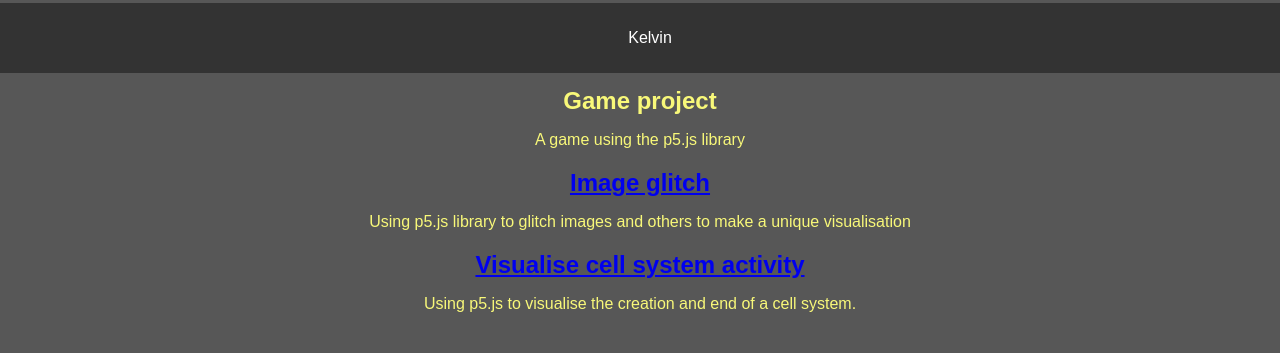
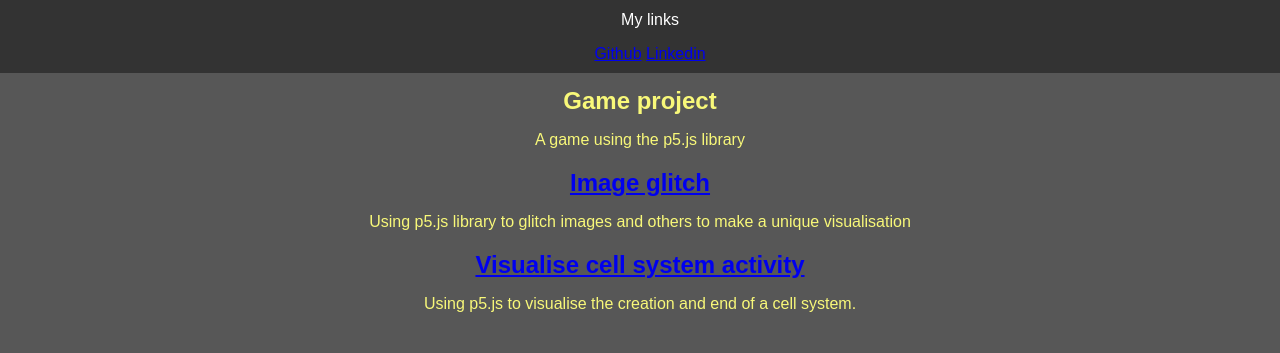
Before and after one commit to chewkel/portfolio, a plain HTML site: page projects.html in a window 1280 px wide. Shown: the part 727-1080 px from the top of the page. Drawn offline with Linux system fonts and the light colour scheme; files whose address does not match are found by name.

Commit message:
footer update

```diff
--- a/projects.html
+++ b/projects.html
@@ -62,7 +62,10 @@
         </section>
     </main>
     <footer>
-        <p>Kelvin</p>
+        <!-- github and linkedin -->
+         <p>My links</p>
+        <a href="https://github.com/chewkel">Github</a>
+        <a href="https://www.linkedin.com/in/kelvin-chew-05747b105/">Linkedin</a>
     </footer>
     <script src="scripts/script.js"></script>
 </body>
```
